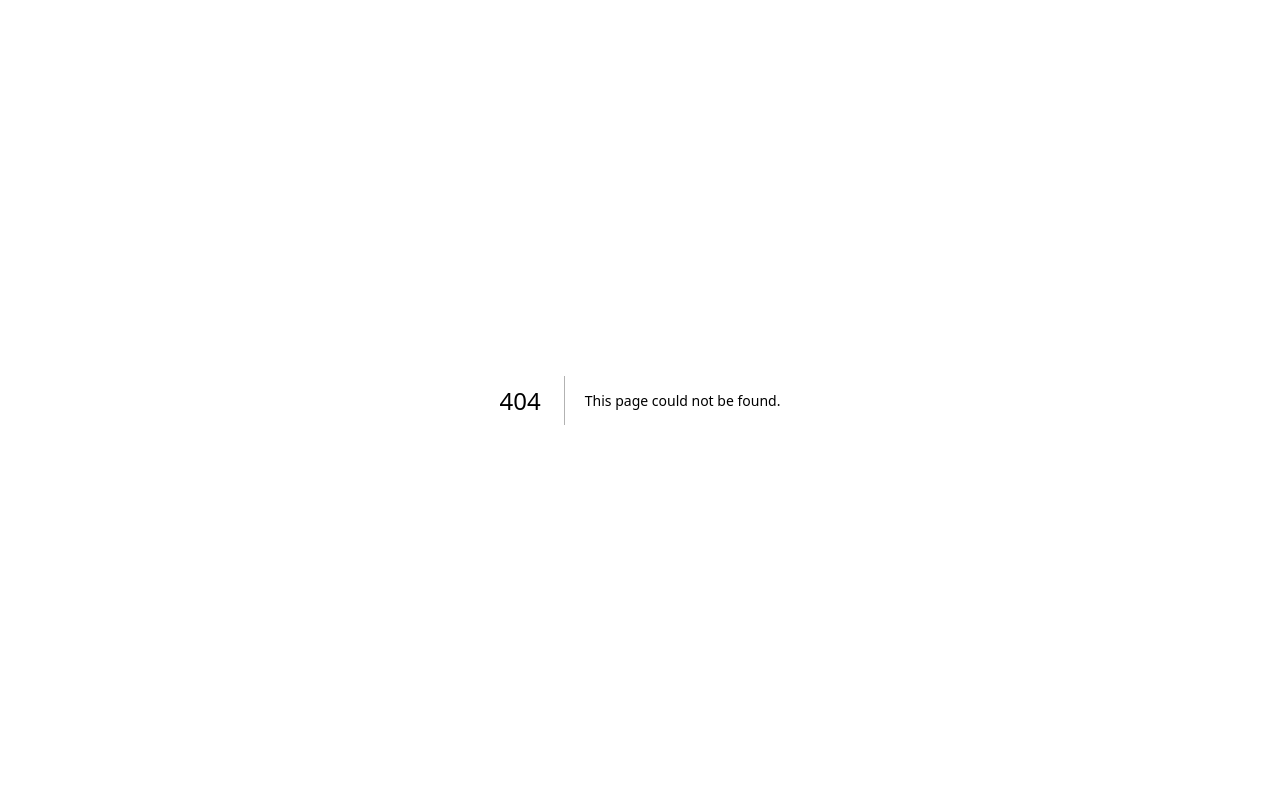
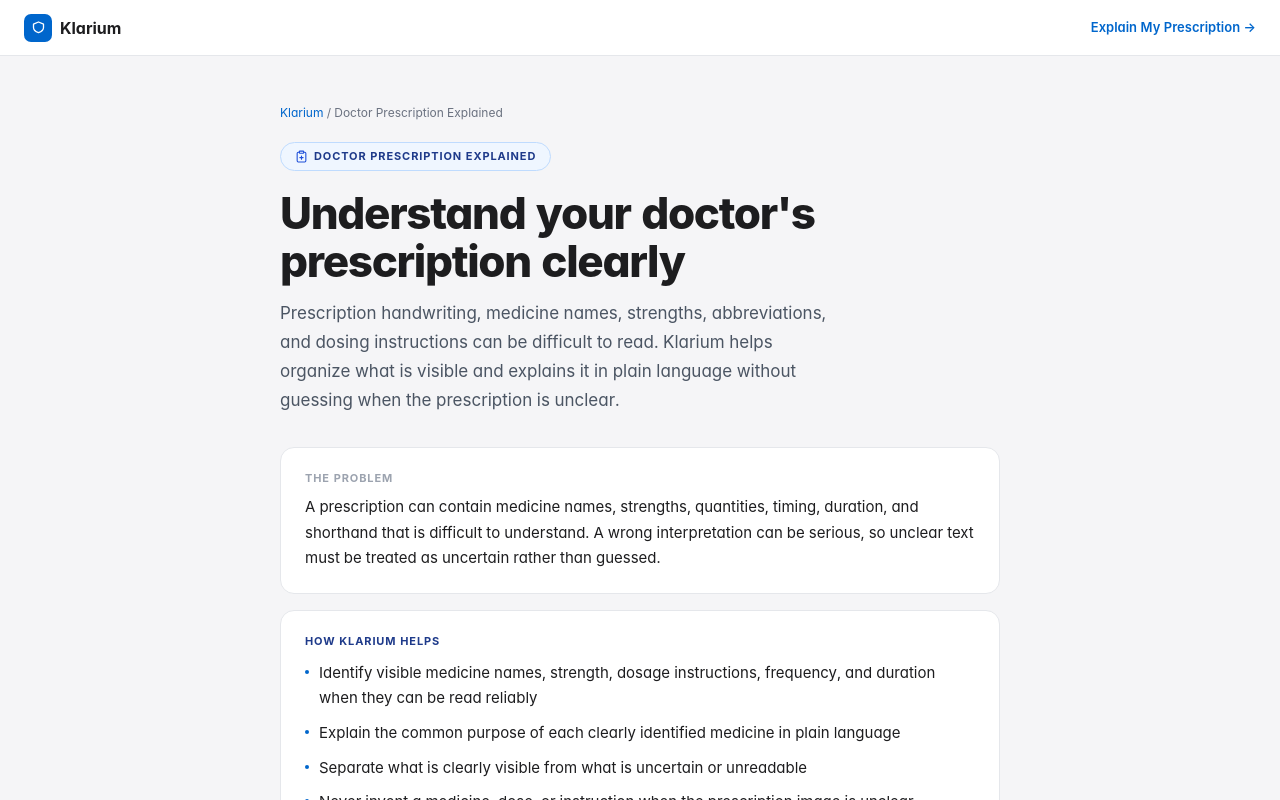
Before and after one commit to mohammaddanidk-ship-it/klario, a Next.js app: page /doctor-prescription-explained in a window 1280 px wide. Before the commit this address had no page. Shown: the top 800 px of the page. Built offline with nearby package versions, Linux system fonts and the light colour scheme.

Commit message:
seo: add doctor prescription search landing page

```diff
--- /dev/null
+++ b/src/app/doctor-prescription-explained/page.tsx
@@ -0,0 +1,35 @@
+import type { Metadata } from "next";
+import { ClipboardPlus } from "lucide-react";
+import { SEOLanding } from "@/components/seo/landing-template";
+
+export const metadata: Metadata = {
+  title: "Doctor Prescription Explained — Medicine, Dose & Instructions | Klarium",
+  description: "Understand a doctor's prescription in plain language. Klarium helps identify medicines, strength, dosage instructions, timing, and common uses while clearly flagging uncertainty.",
+  alternates: { canonical: "/doctor-prescription-explained" },
+};
+
+export default function Page() {
+  return (
+    <SEOLanding
+      eyebrow="Doctor Prescription Explained"
+      title="Understand your doctor's prescription clearly"
+      subtitle="Prescription handwriting, medicine names, strengths, abbreviations, and dosing instructions can be difficult to read. Klarium helps organize what is visible and explains it in plain language without guessing when the prescription is unclear."
+      icon={ClipboardPlus}
+      problem="A prescription can contain medicine names, strengths, quantities, timing, duration, and shorthand that is difficult to understand. A wrong interpretation can be serious, so unclear text must be treated as uncertain rather than guessed."
+      solutionPoints={[
+        "Identify visible medicine names, strength, dosage instructions, frequency, and duration when they can be read reliably",
+        "Explain the common purpose of each clearly identified medicine in plain language",
+        "Separate what is clearly visible from what is uncertain or unreadable",
+        "Never invent a medicine, dose, or instruction when the prescription image is unclear",
+        "Explain the result in the language you choose and highlight what to confirm with your doctor or pharmacist",
+      ]}
+      faqs={[
+        { q: "Can Klarium guarantee that it read my prescription correctly?", a: "No. A prescription image can be handwritten, blurred, cropped, or ambiguous. Klarium must not guess. Always confirm the medicine name and dose with your doctor or pharmacist before taking a medicine." },
+        { q: "Can Klarium explain what a medicine is for?", a: "When the medicine name can be identified reliably, Klarium can explain its common use in plain language. That explanation does not confirm that the medicine is appropriate for your particular condition." },
+        { q: "Can it read the dosage and timing?", a: "It can organize clearly visible instructions such as strength, amount, frequency, and duration. If any part is unclear, it should be marked uncertain rather than inferred." },
+        { q: "Is this medical advice?", a: "No. Prescription interpretation is an informational aid. Do not change, start, stop, or combine medicines based only on an AI explanation. Confirm important instructions with a qualified healthcare professional." },
+      ]}
+      ctaLabel="Explain My Prescription"
+    />
+  );
+}
```
